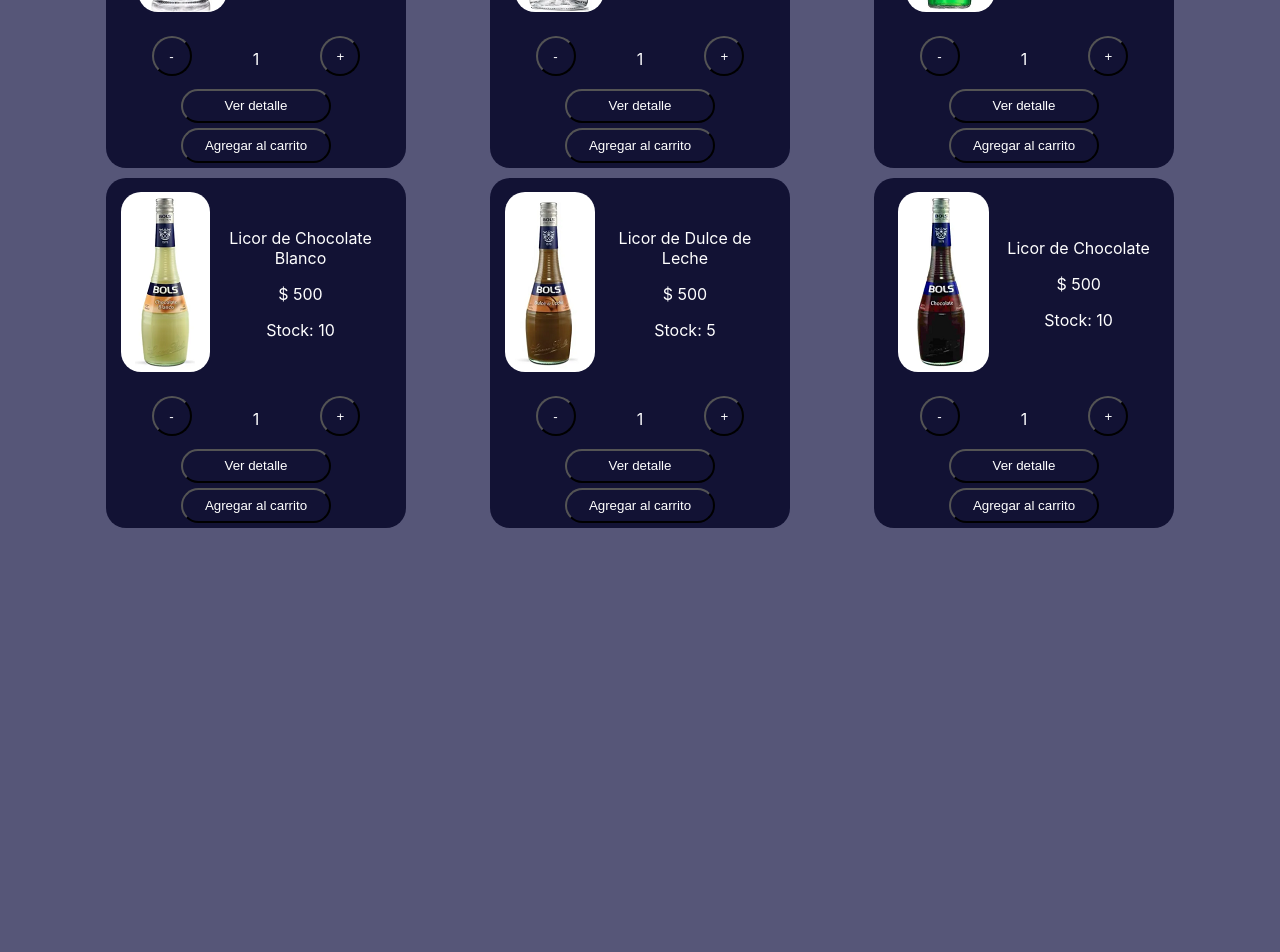
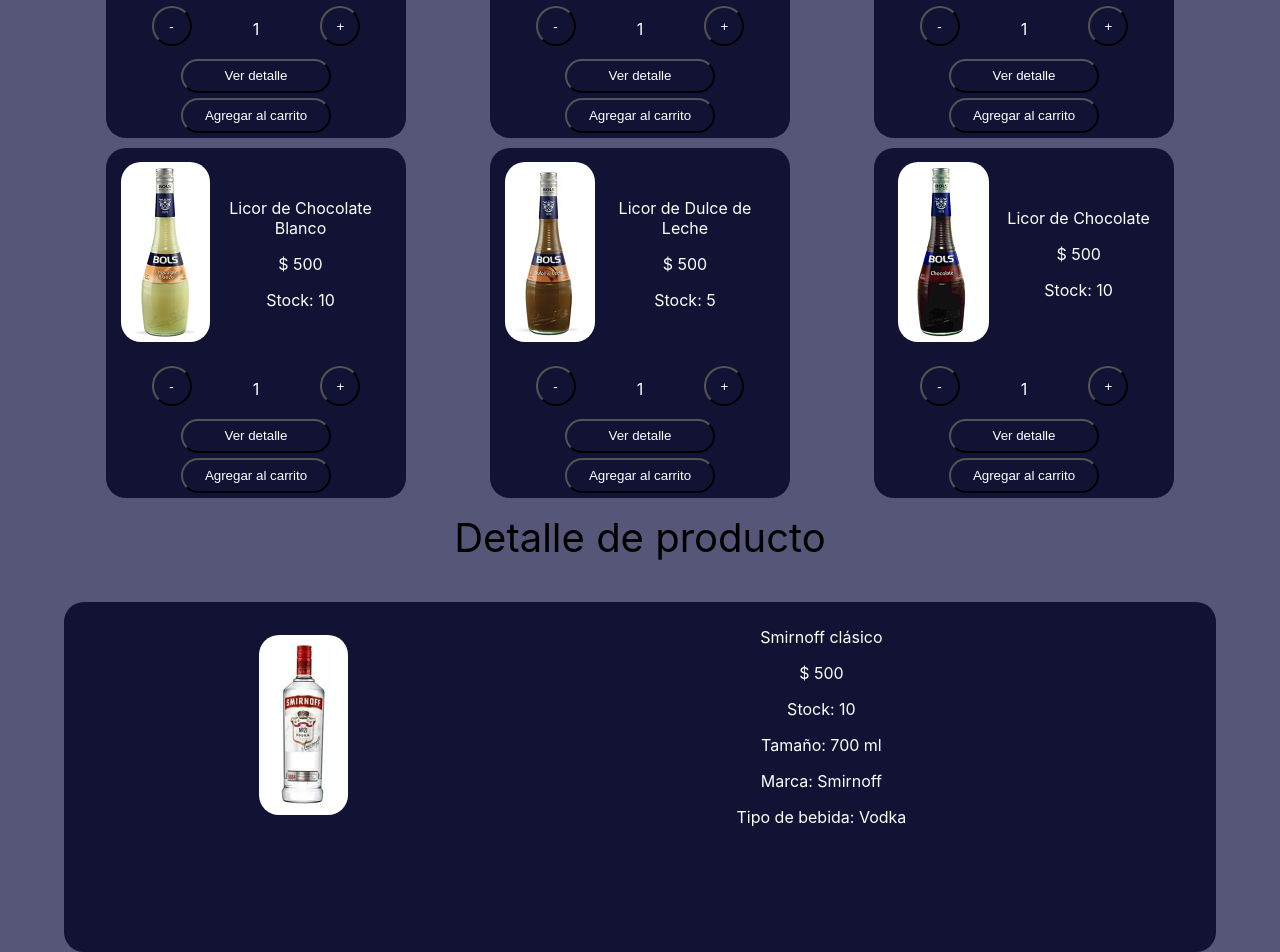
Before and after one commit to agiongrande/deautor-react, a React (Create React App) app in the folder deautor/: page / in a window 1280 px wide. Shown: the part 1136-2088 px from the top of the page. Before the commit the page ends 1669 px from the top, so only its background shows below. Built offline with nearby package versions, Linux system fonts and the light colour scheme.

Commit message:
Desafio ItemDetail e ItemDetailContainer

```diff
--- a/deautor/src/App.css
+++ b/deautor/src/App.css
@@ -4,6 +4,7 @@
 
 body{
   background-color: #565678;
+  height: 500px;
 }
 
 .App-logo {
--- a/deautor/src/App.js
+++ b/deautor/src/App.js
@@ -1,12 +1,14 @@
 import './App.css';
 import Navbar from './components/Navbar/Navbar';
 import ItemListContainer from './components/ItemListContainer/ItemListContainer';
+import ItemDetailContainer from './components/ItemDetailContainer/ItemDetailContainer';
 
 function App() {
   return (
     <div className="App">
       <Navbar />
       <ItemListContainer greatings="Bienvenido a DeAutor" />
+      <ItemDetailContainer titulo="Detalle de producto" />
     </div>
   );
 }
--- a/deautor/src/asyncmock.js
+++ b/deautor/src/asyncmock.js
@@ -20,3 +20,11 @@
       },2000)
     })
   }
+
+  export const getProduct = () => {
+    return new Promise((resolve)=>{
+      setTimeout(() => {
+        resolve(productos[0])
+      },2000)
+    })
+  }
--- a/deautor/src/components/Item/Item.js
+++ b/deautor/src/components/Item/Item.js
@@ -6,7 +6,6 @@
   }
 
 function Item ({item=[]}) {
-    console.log(item)
         return (
         <div>
             <div className='columna'>
--- a/deautor/src/components/ItemCount/ItemCount.css
+++ b/deautor/src/components/ItemCount/ItemCount.css
@@ -1,4 +1,4 @@
-.fila{
+.filaCounter{
     display:flex;
     flex-direction: row;
     justify-content: space-around;
--- a/deautor/src/components/ItemCount/ItemCount.js
+++ b/deautor/src/components/ItemCount/ItemCount.js
@@ -18,7 +18,7 @@
     }
 
     return (
-            <div className='fila'>
+            <div className='filaCounter'>
                 <button className='botonS' onClick={restar}>-</button>
                 <p className='textoBlanco'>{count}</p>
                 <button className='botonS' onClick={sumar}>+</button>
--- /dev/null
+++ b/deautor/src/components/ItemDetail/ItemDetail.css
@@ -0,0 +1,38 @@
+.columnaUnico{
+    background-color: #121234;
+    width: 90%;
+    height: 350px;
+    border-color: #121234;
+    border-radius:20px;
+    color: #ffffff;
+    margin-left: auto;
+    margin-right: auto;
+}
+
+img{
+    border-color: #ffffff;
+    border-radius:20px;
+}
+
+.boton{
+    background-color: #121234;
+    height: 40px;
+    width: 150px;
+    margin-bottom:5px;
+    border-color: #000000;
+    border-radius:20px;
+    color: #ffffff;
+}
+
+.boton:hover{
+    background-color: #454556;
+}
+
+.filaProductoUnico{
+    display:flex;
+    flex-direction: row;
+    justify-content: space-around;
+    align-items:center;
+    width: 90%;
+    height: 250px;
+}
--- /dev/null
+++ b/deautor/src/components/ItemDetail/ItemDetail.js
@@ -0,0 +1,26 @@
+import "./ItemDetail.css"
+
+
+function ItemDetail ({item=[]}) {
+    console.log(item)
+    return (
+    <div>
+        <div className='columnaUnico'>
+            <div className='filaProductoUnico'>
+                <div><img src={"./images/bebida"+item.id+".png"} alt='Logo' /></div>
+                <div>
+                    <p className='textoBlanco'>{item.Nombre}</p>
+                    <p className='textoBlanco'>$ {item.Precio}</p>
+                    <p className='textoBlanco'>Stock: {item.Stock}</p>
+                    <p className='textoBlanco'>Tamaño: {item.Contenido} ml</p>
+                    <p className='textoBlanco'>Marca: {item.Marca}</p>
+                    <p className='textoBlanco'>Tipo de bebida: {item.Bebida}</p>
+                </div>
+            </div>
+        </div>
+    </div>
+
+    )
+
+}
+export default ItemDetail
--- /dev/null
+++ b/deautor/src/components/ItemDetailContainer/ItemDetailContainer.css
@@ -0,0 +1,4 @@
+.saludo{
+    font-size: 40px;
+    margin-top:10px;
+}
--- /dev/null
+++ b/deautor/src/components/ItemDetailContainer/ItemDetailContainer.js
@@ -0,0 +1,24 @@
+import  { useEffect, useState} from 'react'
+import "./ItemDetailContainer.css"
+import { getProduct } from '../../asyncmock'
+import ItemDetail from '../ItemDetail/ItemDetail'
+
+const ItemDetailContainer = ({titulo}) => {
+
+      const [product,setProduct] = useState([])
+
+      useEffect(() =>{
+        getProduct().then(product => {
+          setProduct(product)
+        })
+      },[])
+
+      return (
+        <>
+          <p className='saludo'>{titulo}</p>
+          <ItemDetail item={product} />
+        </>
+      )
+  }
+
+  export default ItemDetailContainer
--- a/deautor/src/components/ItemList/ItemList.css
+++ b/deautor/src/components/ItemList/ItemList.css
@@ -1,9 +1,10 @@
 .fila{
     display:flex;
     flex-direction: row;
+    width: 90%;
+    flex-wrap: wrap;
+    margin-left:auto;
     justify-content: space-around;
     align-items:center;
-    width: 90%;
-    flex-wrap: wrap;
-    margin:auto
+    margin-right: auto;
 }
--- a/deautor/src/components/ItemListContainer/ItemListContainer.js
+++ b/deautor/src/components/ItemListContainer/ItemListContainer.js
@@ -19,8 +19,6 @@
           <ItemList productos={products} />
         </>
       )
-
-
   }
 
   export default ItemListContainer
```
